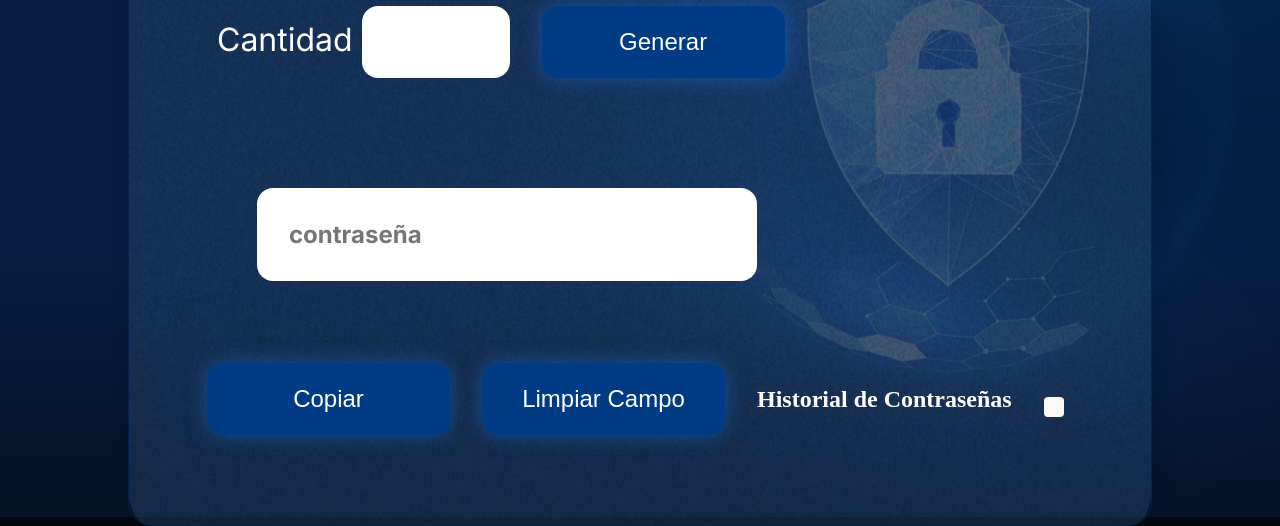
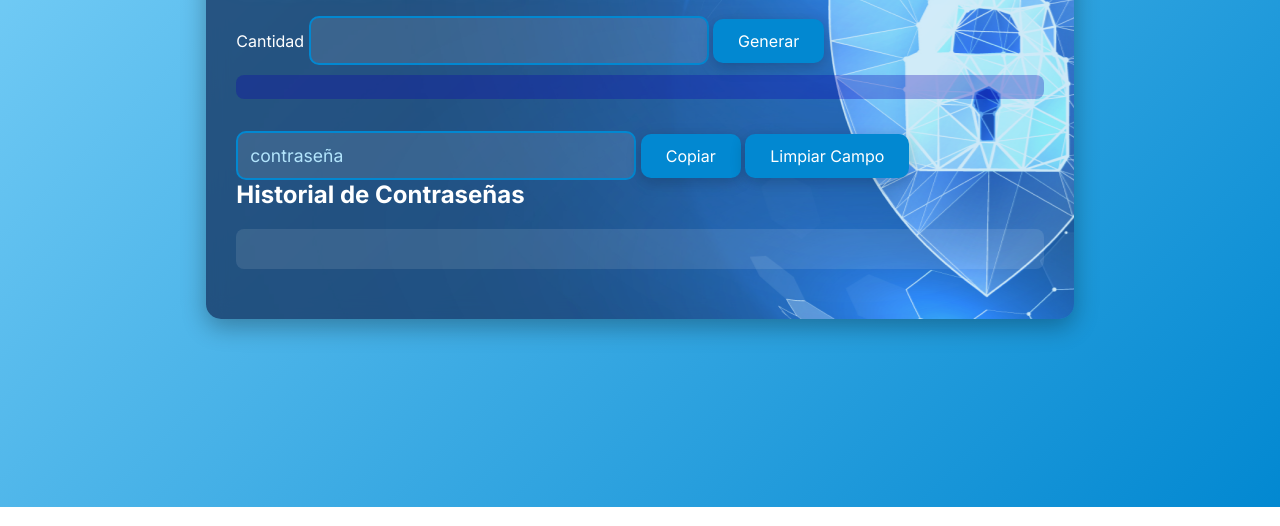
Before and after one commit to IMLSWORD/proyecto-generador-de-contrase-as, a plain HTML site: page index.html in a window 1280 px wide. Shown: the part 293-819 px from the top of the page. Drawn offline with Linux system fonts and the light colour scheme.

Commit message:
first commit

```diff
--- a/assets/style.css
+++ b/assets/style.css
@@ -1,215 +1,222 @@
+/* General Reset and Box Model */
 * {
-  box-sizing: border-box;
     margin: 0;
     padding: 0;
-  color: white;
+    box-sizing: border-box;
+    font-family: 'Inter', sans-serif;
+
   }
 
+  /* Main Body */
   body {
-  background: linear-gradient(
-    #05264f 0%,
-    #041832 33.33%,
-    #041832 66.67%,
-    #01080e 100%
-  );
-    width: auto;
-  height: auto;
-  flex-direction: row;
+
+    background: linear-gradient(135deg, #81d4fa, #0288d1); /* Paleta de azules y celestes */
+    color: white;
     display: flex;
+    justify-content: center;
     align-items: center;
-  justify-content: center;
-}
-
-body::before {
-  background-image: url("img/candado.png");
-  background-repeat: no-repeat;
-  background-position: right;
-  background-size: cover;
-  content: "";
-  display: block;
-  position: absolute;
-  width: 100%;
-  height: 100%;
-  opacity: 0.4;
-}
-
-#mensaje {
-    margin-top: 10px;
-    padding: 10px;
-    border-radius: 5px;
-    color: white;
-    font-size: 1rem;
-  }
-  .exito {
-    background-color: green;
-  }
-  .error {
-    background-color: red;
+    height: 100vh;
+    font-family: 'Inter', sans-serif;
   }
 
   .container {
-  width: 80%;
-  min-width: 100;
-  min-height: 50vh;
-  display: flex;
-  align-items: center;
-  justify-content: space-between;
-  border-radius: 24px;
-  border: 1px solid #02234d;
-  box-shadow: 4px 4px 20px 0px rgba(1, 8, 14, 0.15);
-  background-image: url("img/Ruido.png");
-  background-size: 100% 100%;
-  position: relative;
-  overflow: hidden;
+    display: grid;
+    place-items: center;
+    width: 100%;
+    padding: 20px;
+    max-width: 1200px;
+
   }
 
   .container__contenido {
-  display: flex;
-  align-items: center;
-  position: relative;
-  width: 100%;
+    background: rgba(255, 255, 255, 0.1);
+    border-radius: 15px;
+    padding: 30px;
+    box-shadow: 0 8px 25px rgba(0, 0, 0, 0.3);
+    backdrop-filter: blur(10px);
+    animation: fadeIn 1.5s ease-out;
+    background-image: url(./img/candado.png);
+    background-size: contain;
+    background-repeat: no-repeat;
+    background-size: auto;
+    background-position: 50%;
   }
 
-.container__informacion {
-  flex: 1;
-  padding: 3rem;
-}
-
-h1 {
-  font-family: "Chakra Petch", sans-serif;
-  font-size: 72px;
-  font-style: normal;
-  font-weight: 700;
-  line-height: 100%;
-  padding: 2rem;
-}
-
-.container__texto {
-  margin: 12px 0;
-  display: flex;
-  flex-direction: column;
+  /* Heading */
+  .container__texto h1 {
+    font-size: 3rem;
+    margin-bottom: 20px;
+    text-transform: uppercase;
+    color: #0288d1;
+    letter-spacing: 2px;
+    animation: textGlow 1.5s infinite alternate;
   }
 
   .container__texto-azul {
-  color: #75b3ff;
-  display: block;
+    color: #81d4fa;
+  }
+
+  /* Text Inputs */
+  .container__campo {
+    margin: 20px 0;
+    position: relative;
+  }
+
+  .container__input,
+  .container__contrasena {
+    width: 100%;
+    max-width: 400px;
+    padding: 12px;
+    font-size: 1.1rem;
+    border-radius: 10px;
+    border: 2px solid #0288d1;
+    margin-top: 10px;
+    background-color: rgba(255, 255, 255, 0.1);
+    color: white;
+    transition: all 0.3s ease-in-out;
+  }
+
+  .container__input:focus,
+  .container__contrasena:focus {
+    border-color: #81d4fa;
+    background-color: rgba(255, 255, 255, 0.2);
+    outline: none;
+  }
+
+  .container__input::placeholder,
+  .container__contrasena::placeholder {
+    color: #b3e5fc;
+  }
+
+  /* Buttons */
+  .boton {
+    background-color: #0288d1;
+    color: white;
+    padding: 12px 25px;
+    font-size: 1rem;
+    border: none;
+    border-radius: 10px;
+    cursor: pointer;
+    margin-top: 15px;
+    transition: background-color 0.3s ease, transform 0.2s ease-in-out;
+    box-shadow: 0 4px 15px rgba(0, 0, 0, 0.2);
+  }
+
+  .boton:hover {
+    background-color: #81d4fa;
+    transform: translateY(-5px);
+  }
+
+  .boton:active {
+    transform: translateY(2px);
+  }
+
+  /* Alerts */
+  .alert {
+    padding: 12px;
+    background-color: #0c00ae4d;
+    margin-top: 10px;
+    border-radius: 8px;
+    font-weight: bold;
+    transition: opacity 0.5s ease;
+  }
+
+  /* History */
+  .historial {
+    background-color: rgba(255, 255, 255, 0.1);
+    padding: 20px;
+    margin-top: 20px;
+    border-radius: 8px;
+    max-height: 250px;
+    overflow-y: auto;
+    font-size: 1rem;
+    animation: fadeInUp 1s ease-in-out;
+  }
+
+  .historial-item {
+    padding: 8px 0;
+    margin: 5px 0;
+    border-bottom: 1px solid #0288d1;
+    transition: background-color 0.3s ease;
+  }
+
+  .historial-item:hover {
+    background-color: rgba(0, 136, 212, 0.1);
+  }
+
+  .historial-item.green {
+    color: #4caf50;
+  }
+
+  .historial-item.orange {
+    color: #ff9800;
+  }
+
+  .historial-item.red {
+    color: #f44336;
+  }
+
+  /* Responsive Styles */
+  @media (max-width: 768px) {
+    .container__contenido {
+      padding: 20px;
+    }
+
+    .container__texto h1 {
+      font-size: 2.5rem;
     }
 
     .container__campo {
-  display: flex;
-  align-items: center;
-  flex-wrap: wrap;
-  justify-content: l;
-  margin-bottom: 12px;
-  margin: 30px;
-  gap: 2rem;
+      margin: 15px 0;
     }
 
-.texto__parrafo {
-  color: #fff;
-  font-family: "Inter";
-  font-size: 32px;
-  font-style: normal;
-  font-weight: 400;
-  line-height: normal;
-  margin-left: 10px;
-}
-
-.container__input {
-  width: 148px;
-  height: 72px;
-  border-radius: 16px;
-  background-color: #fff;
-  border: none;
-  color: #535353;
-  padding: 2rem;
-  font-size: 24px;
-  font-weight: 700;
-  font-family: "Inter", sans-serif;
+    .container__input,
+    .container__contrasena {
+      max-width: 100%;
     }
 
     .boton {
-  color: white;
-  font-size: 1.5rem;
-  border: none;
-  background-color: #003c85;
-  padding: 1rem 1.5rem;
-  border-radius: 16px;
-  width: 243px;
-  height: 72px;
-  box-shadow: 0px 0px 20px 0px rgba(24, 117, 232, 0.5);
-  cursor: pointer;
-
-  &:hover {
-    background-color: #05264f;
-    box-shadow: 0px 0px 20px 0px rgba(0, 40, 89, 0.5);
+      width: 100%;
     }
   }
 
-.container__contrasena {
-  width: 500px;
-  display: flex;
-  flex-wrap: wrap;
-  height: auto;
-  overflow: hidden;
-  border-radius: 16px;
-  background-color: #fff;
-  border: none;
-  color: #1875e8;
-  margin: 50px;
-  padding: 2rem;
-  font-size: 24px;
-  font-weight: 700;
-  font-family: "Inter", sans-serif;
+  /* Animations */
+  @keyframes fadeIn {
+    from {
+      opacity: 0;
+      transform: translateY(-20px);
+    }
+    to {
+      opacity: 1;
+      transform: translateY(0);
+    }
   }
 
-.alert {
-  margin-top: 15px;
-  padding: 10px;
-  border-radius: 4px;
-  font-weight: bold;
-  display: none;
+  @keyframes fadeInUp {
+    from {
+      opacity: 0;
+      transform: translateY(20px);
+    }
+    to {
+      opacity: 1;
+      transform: translateY(0);
+    }
   }
 
-.alert.green {
-  background-color: #4caf50;
-  color: white;
+  @keyframes textGlow {
+    0% {
+      text-shadow: 0 0 10px #0288d1, 0 0 20px #0288d1, 0 0 30px #0288d1;
+    }
+    100% {
+      text-shadow: 0 0 10px #81d4fa, 0 0 20px #81d4fa, 0 0 30px #81d4fa;
+    }
   }
 
-.alert.orange {
-  background-color: #ffa500;
-  color: white;
+  /* Success and Error Messages */
+  .exito {
+    color: #4caf50;
   }
 
-.alert.red {
-  background-color: #ff6347;
-  color: white;
+  .error {
+    color: #f44336;
   }
-
-.historial {
-  margin-top: 15px;
-  padding: 10px;
-  border-radius: 4px;
-  background-color: #f9f9f9;
-  max-height: 200px;
-  overflow-y: auto;
-}
-
-.historial-item {
-  padding: 8px;
-  margin-bottom: 10px;
-  border: 1px solid #ddd;
-  border-radius: 4px;
-}
-
-.historial-item.green {
-  background-color: #00ff3c;
-}
-
-.historial-item.orange {
-  background-color: #ffa600;
-}
-
-.historial-item.red {
-  background-color: #ff0015;
-}
```
Also changed, not shown: 1 other file. Lines whose indentation alone changed are shown as unchanged.
